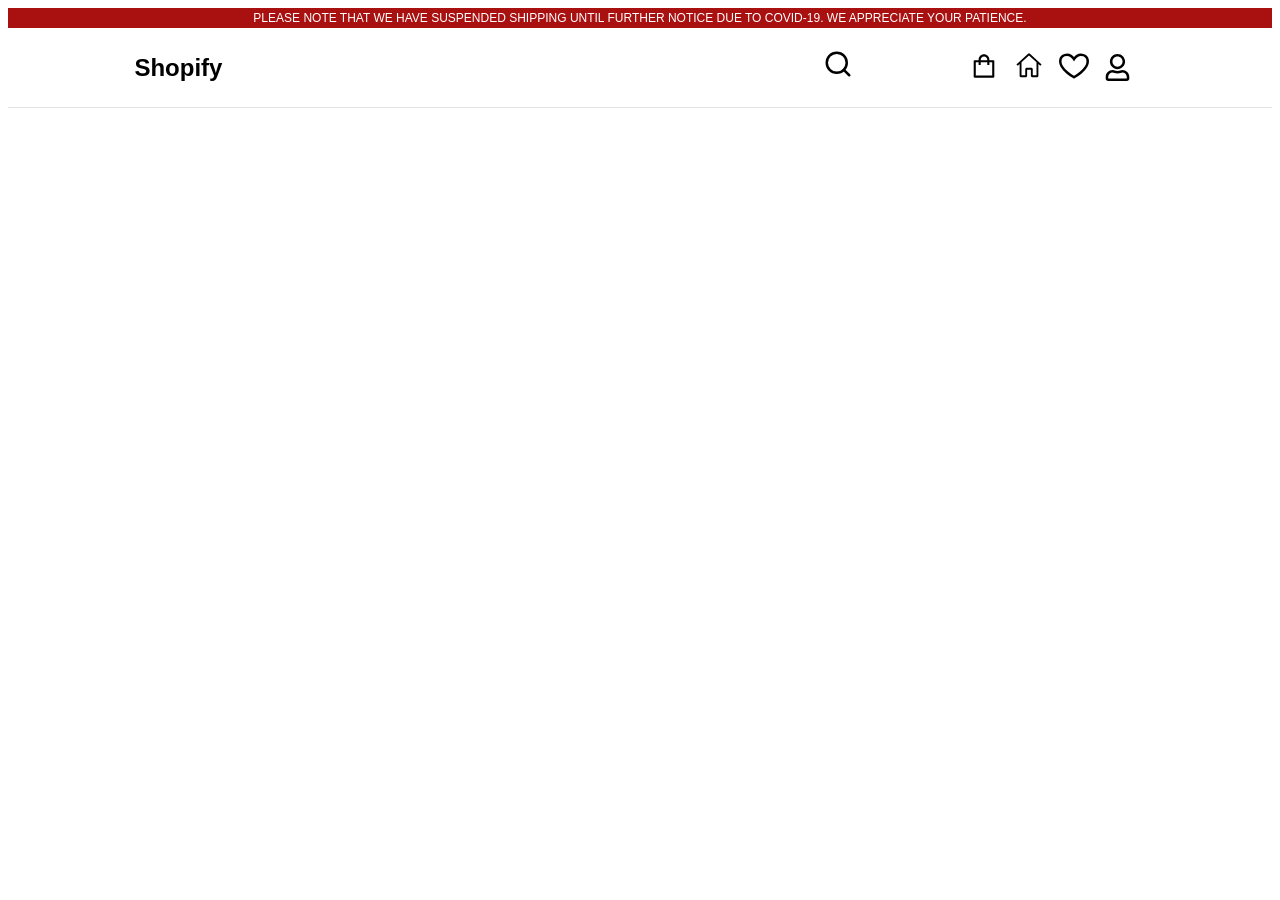
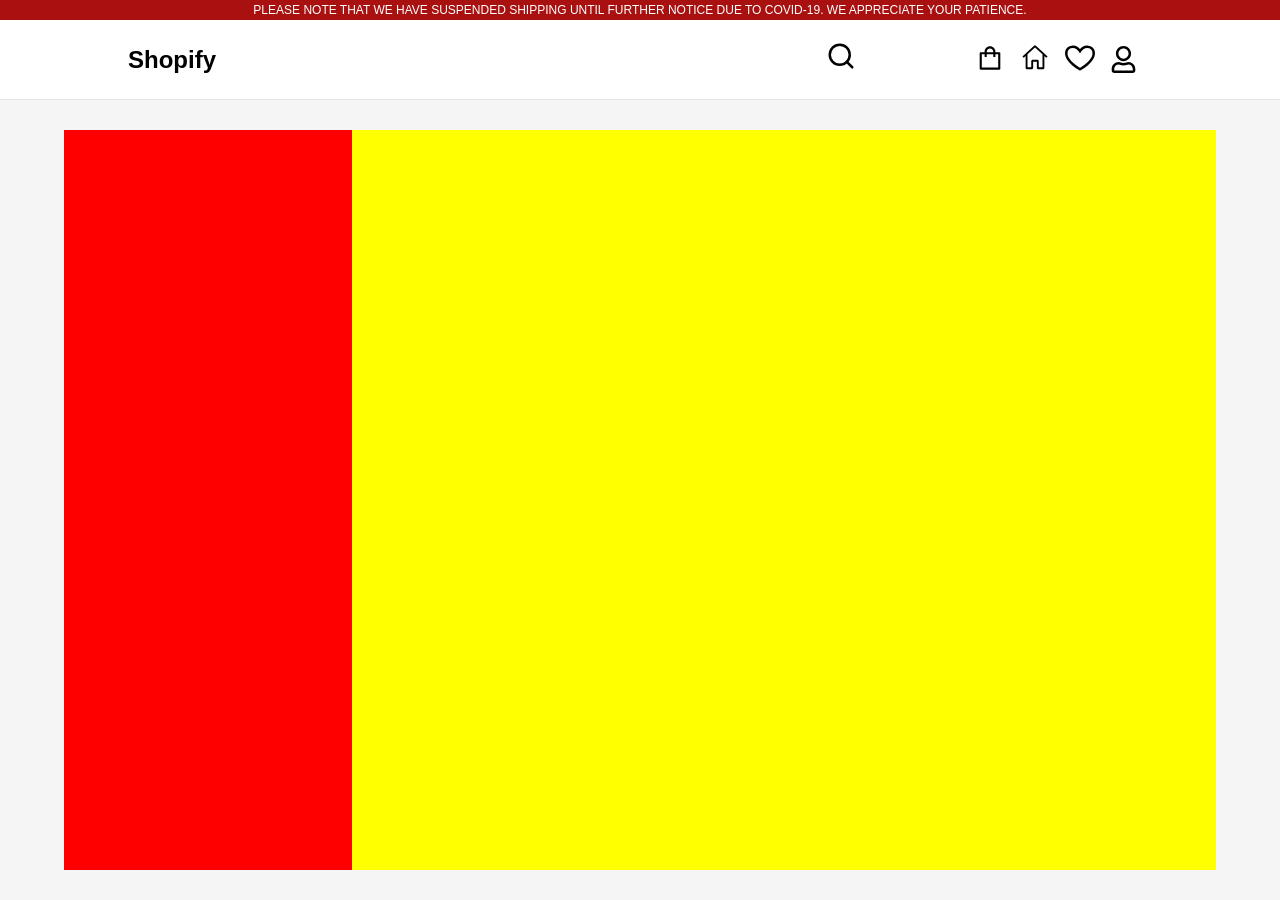
Before and after one commit to tonythornton435/mern-elasticsearch, a React (Create React App) app in the folder client/: page / in a window 1280 px wide. Before the commit the page ends 800 px from the top, so only its background shows below. Built offline with nearby package versions, Linux system fonts and the light colour scheme.

Commit message:
Added Home container layout

```diff
--- a/client/src/App.js
+++ b/client/src/App.js
@@ -1,9 +1,12 @@
 import Navbar from "./components/Navbar/Navbar";
+import Home from "./containers/home/Home";
+
 
 const App = () => {
   return (
     <div className="App">
       <Navbar />
+      <Home />
     </div>
   );
 };
--- /dev/null
+++ b/client/src/containers/home/Home.js
@@ -0,0 +1,12 @@
+import classes from "./Home.module.css";
+
+function HomeScreen() {
+  return (
+    <div className={[classes.HomeScreen, "screen"].join(" ")}>
+      <aside></aside>
+      <main className="vertical-layout"></main>
+    </div>
+  );
+}
+
+export default HomeScreen;
--- /dev/null
+++ b/client/src/containers/home/Home.module.css
@@ -0,0 +1,26 @@
+.HomeScreen {
+  width: 100%;
+  height: 100%;
+  display: grid;
+  grid-template-columns: 25% auto;
+  grid-template-rows: auto;
+  grid-template-areas: "sidebar main";
+  height: auto;
+}
+
+.HomeScreen aside,
+.HomeScreen main {
+  text-align: center;
+}
+
+.HomeScreen aside {
+  grid-area: sidebar;
+  background-color: red;
+}
+
+.HomeScreen main {
+  grid-area: main;
+  justify-content: center;
+  align-items: center;
+  background-color: yellow;
+}
--- a/client/src/index.css
+++ b/client/src/index.css
@@ -1,3 +1,11 @@
+html,
+body,
+#root,
+.App {
+  margin: 0px;
+  height: 100%;
+}
+
 a:hover {
   text-decoration: none;
 }
@@ -19,3 +27,10 @@ a:hover {
 .vertical-layout {
   flex-direction: column;
 }
+
+.screen {
+  padding: 30px 5%;
+  background-color: #f5f5f5;
+  height: 100% !important;
+  width: 100% !important;
+}
```
